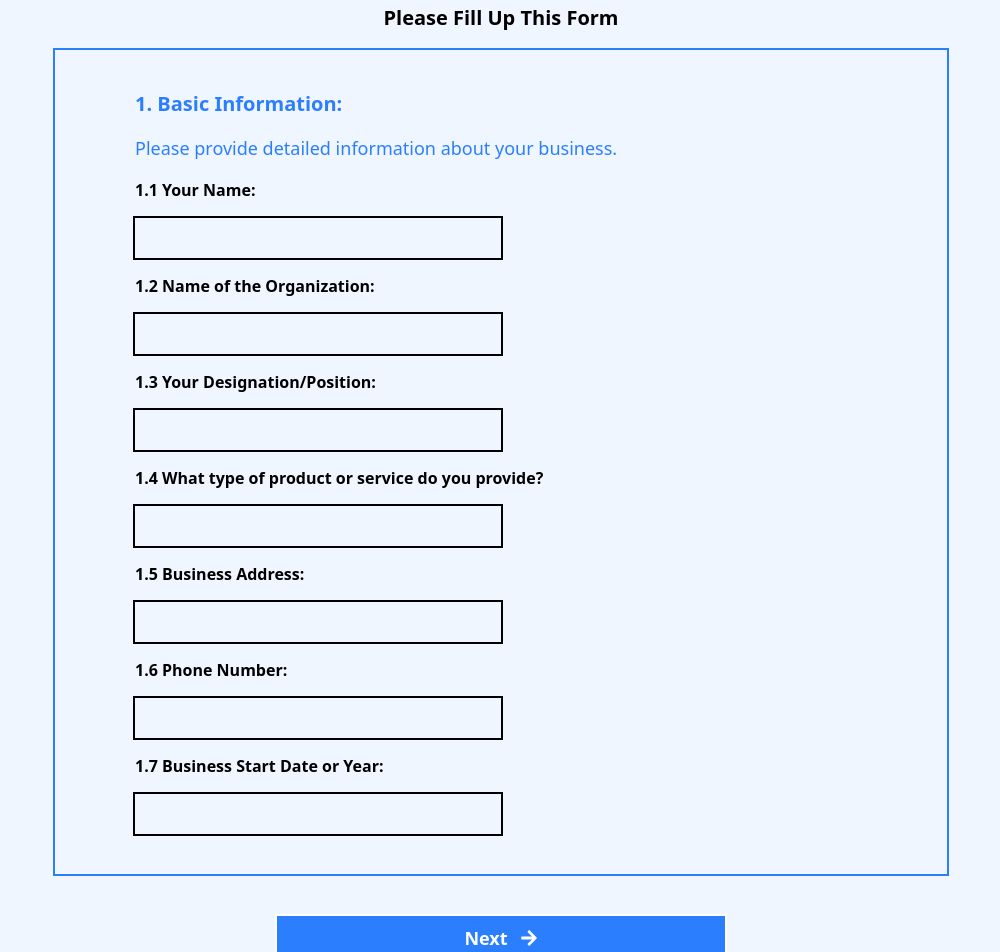
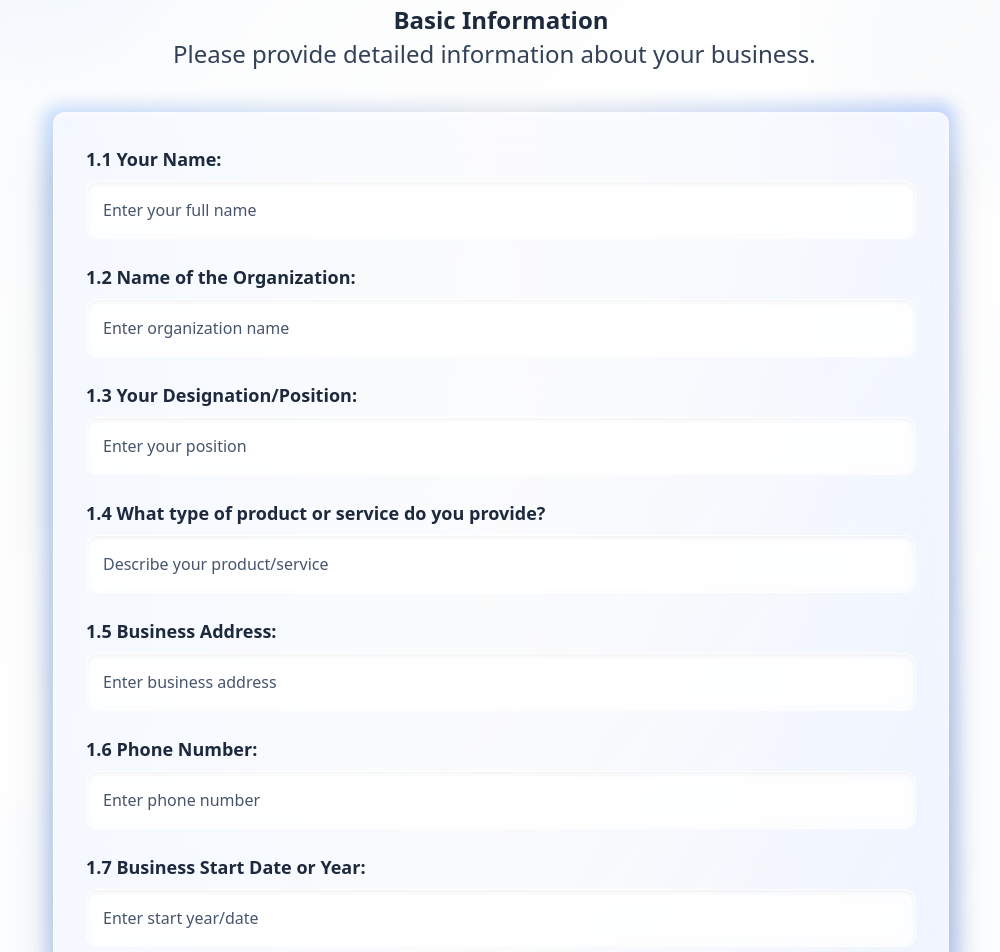
Before and after one commit to ayathree/business-healthchecker-client, a React (Vite) app: page /basic in a window 1280 px wide. Shown: the part 260-1212 px from the top of the page, without its empty margins (139-1139 px from the left). Built offline with nearby package versions, Linux system fonts and the light colour scheme; what sentiment would draw is missing.

Commit message:
add visual css effect on home and basic page

```diff
--- a/src/pages/Basic.jsx
+++ b/src/pages/Basic.jsx
@@ -1,14 +1,14 @@
 import { Zoom } from "react-awesome-reveal";
 import { FaArrowRight } from "react-icons/fa";
 import { useNavigate } from "react-router-dom";
-
+import { TypeAnimation } from "react-type-animation";
+import logo from '../assets/logo.png'
 
 const Basic = () => {
-     const navigate=useNavigate()
+    const navigate = useNavigate();
+
     const handleSubmit = (e) => {
         e.preventDefault();
-
-
         const form = e.target;
         const name = form.name.value;
         const organization = form.organization.value;
@@ -17,64 +17,170 @@ const Basic = () => {
         const address = form.address.value;
         const number = form.number.value;
         const year = form.year.value;
-        const info={name,position,organization,service,address,number,year}
-        // Save to localStorage
-      localStorage.setItem('businessHealthReport-Basic', JSON.stringify({
+        const info = { name, position, organization, service, address, number, year };
 
-        info,
+        localStorage.setItem('businessHealthReport-Basic', JSON.stringify({
+            info,
+            timestamp: new Date().toISOString()
+        }));
+        navigate('/position');
+    };
 
-        timestamp: new Date().toISOString() // Optional: add timestamp
-      }));
-       navigate('/position');
+    return (
+        <div className="min-h-screen bg-gradient-to-br from-slate-50 via-white to-blue-50/30 relative overflow-hidden">
+            {/* Background decorative elements */}
+            <div className="absolute top-10 left-10 w-72 h-72 bg-blue-100/40 rounded-full mix-blend-multiply filter blur-xl opacity-30 animate-pulse"></div>
+            <div className="absolute top-40 right-10 w-72 h-72 bg-slate-200/40 rounded-full mix-blend-multiply filter blur-xl opacity-30 animate-pulse delay-1000"></div>
+            <div className="absolute bottom-10 left-20 w-72 h-72 bg-blue-50/50 rounded-full mix-blend-multiply filter blur-xl opacity-30 animate-pulse delay-2000"></div>
 
+            <div className="relative z-10">
+                <div className="flex justify-center items-center pt-8">
+                   <img src={logo} alt="" className="h-[200px] w-[300px]" />
+                </div>
 
-        console.log(info);
+                <div className="mt-8">
+                    <p className="text-2xl text-center font-bold capitalize text-slate-800">Basic Information</p>
+                    <div className="flex justify-center items-center mb-10">
+                        <TypeAnimation
+                            sequence={[
+                                "Please provide detailed information about your business.",
+                                500,
+                            ]}
+                            wrapper="p"
+                            speed={50}
+                            style={{ fontSize: '1.5em' }}
+                            className="text-slate-700 text-center font-medium"
+                            repeat={Infinity}
+                        />
+                    </div>
 
+                    <div className="flex justify-center items-center mt-4 px-4">
+                        <form onSubmit={handleSubmit} className="w-full max-w-4xl">
+                            {/* Glass Morphism Container with Animated Border */}
+                            <div className="relative group">
+                                {/* Animated Gradient Border */}
+                                <div className="absolute -inset-1 bg-gradient-to-r from-blue-500/40 via-slate-400/30 to-blue-600/40 rounded-2xl blur opacity-60 group-hover:opacity-80 transition duration-1000 group-hover:duration-200 animate-tilt"></div>
 
-      };
-    return (
+                                {/* Glass Morphism Form */}
+                                <div className="relative p-8 bg-white/80 backdrop-blur-lg rounded-xl border border-white/40 shadow-2xl">
+                                    {/* Floating particles effect */}
+                                    <div className="absolute top-2 left-2 w-2 h-2 bg-blue-400/60 rounded-full animate-ping"></div>
+                                    <div className="absolute top-2 right-2 w-2 h-2 bg-slate-400/60 rounded-full animate-ping delay-300"></div>
+                                    <div className="absolute bottom-2 left-2 w-2 h-2 bg-blue-400/60 rounded-full animate-ping delay-700"></div>
+                                    <div className="absolute bottom-2 right-2 w-2 h-2 bg-slate-400/60 rounded-full animate-ping delay-1000"></div>
 
-        <div className="bg-blue-50">
-             <div className="flex justify-center items-center">
+                                    <div className="flex flex-col items-start justify-center gap-6">
+                                        {/* Form Fields with Glass Inputs */}
+                                        <div className="w-full">
+                                            <label htmlFor="name" className="font-semibold text-lg text-slate-800 block mb-2">1.1 Your Name:</label>
+                                            <input
+                                                type="text"
+                                                name="name"
+                                                className="w-full p-4 bg-white/60 backdrop-blur-sm border border-white/60 rounded-xl outline-none focus:bg-white/80 focus:border-blue-400 focus:ring-2 focus:ring-blue-200 transition-all duration-300 placeholder-slate-600 text-slate-800 shadow-inner"
+                                                placeholder="Enter your full name"
+                                                required
+                                            />
+                                        </div>
 
-            <img src="https://i.ibb.co.com/KzWNyxsQ/Chat-GPT-Image-Sep-1-2025-11-23-34-AM.png" alt="" className="h-[200px] w-[300px]" />
-          </div>
-            <div className="mt-16 ">
-                <p className="text-xl text-center font-bold capitalize mt-2">please fill up this form</p>
-                <div className="flex justify-center items-center mt-2">
-                        <form onSubmit={handleSubmit} action="" className="">
-                      <div className=" border-2 border-blue-500 w-[70vw] h-100% py-10 px-20  mt-2 ">
-                            {/* part 1 */}
-                        <div className="flex flex-col items-start justify-center gap-4">
-                          <p className="text-xl font-semibold text-blue-500">1. Basic Information:</p>
-                        <p className="text-lg text-blue-500">Please provide detailed information about your business.</p>
-                            <label htmlFor="" className="font-semibold">1.1 Your Name:</label>
-                            <input type="text" name="name" id="" className="outline-2 p-2 w-1/2"  />
-                            <label htmlFor="" className="font-semibold">1.2 Name of the Organization:</label>
-                            <input type="text" name="organization" id="" className="outline-2 p-2 w-1/2"  />
-                            <label htmlFor="" className="font-semibold">1.3 Your Designation/Position:</label>
-                            <input type="text" name="position" id="" className="outline-2 p-2 w-1/2"  />
-                            <label htmlFor="" className="font-semibold">1.4 What type of product or service do you provide?</label>
-                            <input type="text" name="service" id="" className="outline-2 p-2 w-1/2"  />
-                            <label htmlFor="" className="font-semibold">1.5 Business Address:</label>
-                            <input type="text" name="address" id="" className="outline-2 p-2 w-1/2"  />
-                            <label htmlFor="" className="font-semibold">1.6 Phone Number:</label>
-                            <input type="text" name="number" id="" className="outline-2 p-2 w-1/2"  />
-                            <label htmlFor="" className="font-semibold">1.7 Business Start Date or Year:</label>
-                            <input type="text" name="year" id="" className="outline-2 p-2 w-1/2"  />
-                        </div>
+                                        <div className="w-full">
+                                            <label htmlFor="organization" className="font-semibold text-lg text-slate-800 block mb-2">1.2 Name of the Organization:</label>
+                                            <input
+                                                type="text"
+                                                name="organization"
+                                                className="w-full p-4 bg-white/60 backdrop-blur-sm border border-white/60 rounded-xl outline-none focus:bg-white/80 focus:border-blue-400 focus:ring-2 focus:ring-blue-200 transition-all duration-300 placeholder-slate-600 text-slate-800 shadow-inner"
+                                                placeholder="Enter organization name"
+                                                required
+                                            />
+                                        </div>
 
-                      </div>
-                        <div className="mt-10 flex justify-center items-center mb-10">
-                            <button className="bg-blue-500 text-white font-bold text-lg cursor-pointer btn hover:bg-slate-500 hover:text-black capitalize p-2 w-1/2 outline-2 flex justify-center items-center gap-3 ">next
-                            <FaArrowRight className=""></FaArrowRight></button>
-                        </div>
+                                        <div className="w-full">
+                                            <label htmlFor="position" className="font-semibold text-lg text-slate-800 block mb-2">1.3 Your Designation/Position:</label>
+                                            <input
+                                                type="text"
+                                                name="position"
+                                                className="w-full p-4 bg-white/60 backdrop-blur-sm border border-white/60 rounded-xl outline-none focus:bg-white/80 focus:border-blue-400 focus:ring-2 focus:ring-blue-200 transition-all duration-300 placeholder-slate-600 text-slate-800 shadow-inner"
+                                                placeholder="Enter your position"
+                                                required
+                                            />
+                                        </div>
+
+                                        <div className="w-full">
+                                            <label htmlFor="service" className="font-semibold text-lg text-slate-800 block mb-2">1.4 What type of product or service do you provide?</label>
+                                            <input
+                                                type="text"
+                                                name="service"
+                                                className="w-full p-4 bg-white/60 backdrop-blur-sm border border-white/60 rounded-xl outline-none focus:bg-white/80 focus:border-blue-400 focus:ring-2 focus:ring-blue-200 transition-all duration-300 placeholder-slate-600 text-slate-800 shadow-inner"
+                                                placeholder="Describe your product/service"
+                                                required
+                                            />
+                                        </div>
+
+                                        <div className="w-full">
+                                            <label htmlFor="address" className="font-semibold text-lg text-slate-800 block mb-2">1.5 Business Address:</label>
+                                            <input
+                                                type="text"
+                                                name="address"
+                                                className="w-full p-4 bg-white/60 backdrop-blur-sm border border-white/60 rounded-xl outline-none focus:bg-white/80 focus:border-blue-400 focus:ring-2 focus:ring-blue-200 transition-all duration-300 placeholder-slate-600 text-slate-800 shadow-inner"
+                                                placeholder="Enter business address"
+                                                required
+                                            />
+                                        </div>
+
+                                        <div className="w-full">
+                                            <label htmlFor="number" className="font-semibold text-lg text-slate-800 block mb-2">1.6 Phone Number:</label>
+                                            <input
+                                                type="text"
+                                                name="number"
+                                                className="w-full p-4 bg-white/60 backdrop-blur-sm border border-white/60 rounded-xl outline-none focus:bg-white/80 focus:border-blue-400 focus:ring-2 focus:ring-blue-200 transition-all duration-300 placeholder-slate-600 text-slate-800 shadow-inner"
+                                                placeholder="Enter phone number"
+                                                required
+                                            />
+                                        </div>
+
+                                        <div className="w-full">
+                                            <label htmlFor="year" className="font-semibold text-lg text-slate-800 block mb-2">1.7 Business Start Date or Year:</label>
+                                            <input
+                                                type="text"
+                                                name="year"
+                                                className="w-full p-4 bg-white/60 backdrop-blur-sm border border-white/60 rounded-xl outline-none focus:bg-white/80 focus:border-blue-400 focus:ring-2 focus:ring-blue-200 transition-all duration-300 placeholder-slate-600 text-slate-800 shadow-inner"
+                                                placeholder="Enter start year/date"
+                                                required
+                                            />
+                                        </div>
+                                    </div>
+                                </div>
+                            </div>
+
+                            {/* Glass Morphism Button */}
+                            <div className="mt-8 flex justify-center items-center mb-10">
+                                <button className="relative group/btn overflow-hidden bg-gradient-to-r from-blue-600/90 to-blue-700/90 backdrop-blur-sm text-white font-bold text-lg cursor-pointer capitalize p-4 w-full max-w-md rounded-xl border border-white/30 shadow-2xl hover:shadow-3xl transition-all duration-300 flex justify-center items-center gap-3 hover:from-blue-700 hover:to-blue-800">
+                                    <span className="relative z-10">Next</span>
+                                    <FaArrowRight className="relative z-10 transition-transform duration-300 group-hover/btn:translate-x-1" />
+                                    <div className="absolute inset-0 bg-gradient-to-r from-white/20 to-transparent -skew-x-12 -translate-x-full group-hover/btn:translate-x-full transition-transform duration-1000"></div>
+                                </button>
+                            </div>
                         </form>
+                    </div>
                 </div>
             </div>
 
+            <style jsx>{`
+                @keyframes tilt {
+                    0%, 100% {
+                        transform: rotate(0deg) scale(1);
+                    }
+                    25% {
+                        transform: rotate(1deg) scale(1.01);
+                    }
+                    75% {
+                        transform: rotate(-1deg) scale(1.01);
+                    }
+                }
+                .animate-tilt {
+                    animation: tilt 10s infinite linear;
+                }
+            `}</style>
         </div>
-
     );
 };
 
```
Also changed, not shown: src/pages/Home.jsx (+4 -4 lines), src/assets/logo.png (added).
